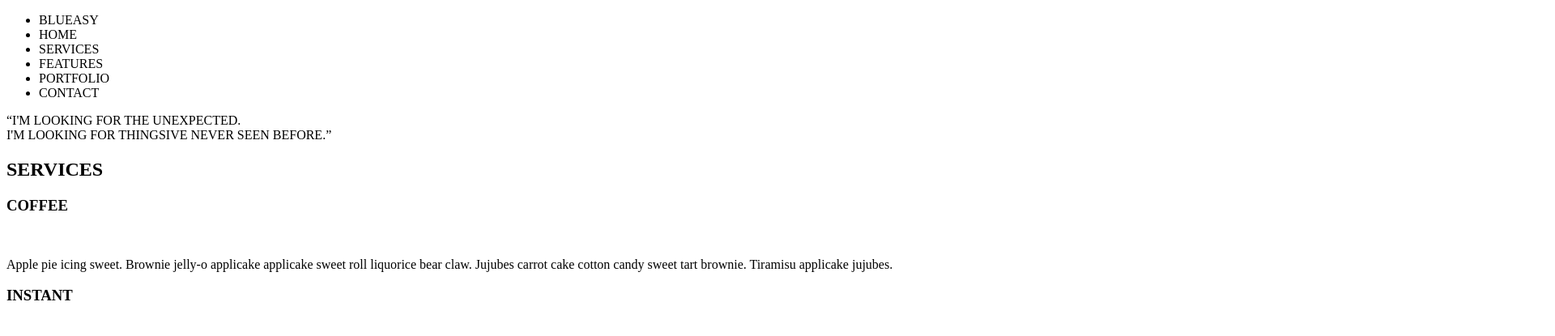
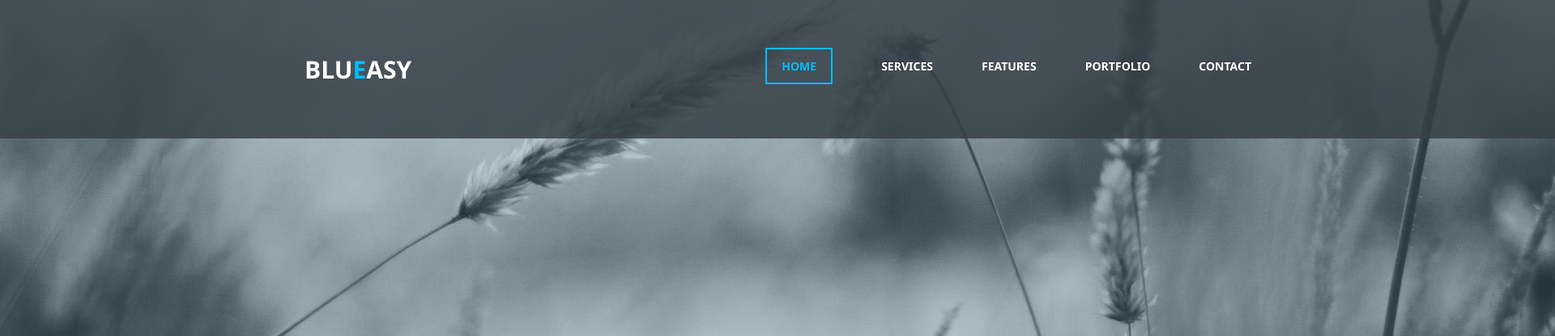
Before and after one commit to Fsimmet2/maquette, a plain HTML site: page index.html in a window 1280 px wide. Shown: the top 415 px of the page at 81% size, 1920 px wide, since content can reach past the window. Drawn offline with Linux system fonts and the light colour scheme.

Commit message:
Modif header, services

```diff
--- /dev/null
+++ b/css/stylekevin.css
@@ -0,0 +1,147 @@
+@font-face {
+	font-family: 'SegoeUI-Light';
+	src: url('../polices/SegoeUI-Light.ttf');
+}
+@font-face {
+	font-family: 'SegoeUI-SemiBold';
+	src: url('../polices/SegoeUI-SemiBold.ttf');
+}
+body
+{
+    width: 1920px;
+    margin: 0;
+    padding: 0;
+    background-image: url(../images/divers/background.png);
+}
+@font-face
+{
+    font-family: semi-bold;
+    src: url("../polices/segoeuisb.ttf")
+}
+header
+{
+    display: flex;
+    flex-wrap: wrap;
+    flex-direction: column;
+    height: 800px;
+    font-family: "segoe ui";
+    background: url(../images/header/header_background.jpg) center top repeat;
+    background-size: cover;
+}
+header nav
+{
+    padding-left: 316px;
+    padding-right: 375px;
+    display: block;
+    background-color: rgba(53, 63, 70, 0.85);
+}
+header nav ul
+{
+    margin: 0;
+    padding: 0;
+    display: flex;
+    color: white;
+    flex: 1;
+    list-style-type: none;
+}
+header nav li
+{
+    font-weight: bold;
+    margin-top: 72px;
+    padding-left: 60px;
+    font-size: 14px;
+}
+header nav li a
+{
+    color: white;
+    text-decoration: none;
+}
+header nav li .bouton
+{
+    padding-top: 11px;
+    padding-bottom: 11px;
+    padding-left: 18px;
+    padding-right: 18px;
+    border: solid deepskyblue 2px;
+    color: deepskyblue;
+}
+header nav li a:hover
+{
+    padding-top: 11px;
+    padding-bottom: 11px;
+    padding-left: 18px;
+    padding-right: 18px;
+    border: solid deepskyblue 2px;
+    color: deepskyblue;
+}
+header nav .titre
+{
+    margin-top: 65px;
+    margin-bottom: 65px;
+    flex: 1;
+    font-weight: bold;
+    font-size: 30px;
+}
+#citation_1
+{
+    display: flex;
+    padding-top: 244px;
+    flex-direction: column;
+    align-items: center;
+}
+header p
+{
+    display: inline;
+    margin: 6px;
+    padding: 0;
+    font-size: 42px;
+    text-align: center;
+    font-family: 'SegoeUI-Light';
+    color: white;
+    background-color: rgba(53, 63, 70, 0.85);
+}
+span
+{
+    color: deepskyblue;
+}
+#services
+{
+    font-family: "segoe ui";
+    color: white;
+    background-color: rgb(75, 202, 255);
+    padding-top: 80px;
+    padding-left: 344px;
+    padding-right: 375px;
+    padding-bottom: 77px;
+}
+#services h2
+{
+    font-family: "SegoeUI-Light";
+    font-size: 30px;
+    font-weight: normal;
+    margin: 0;
+    padding: 0;
+}
+#services h2 u
+{
+    text-decoration: underline white;
+    margin-left: 31px;
+}
+#services .flexbox_1
+{
+    display: flex;
+}
+#services h3
+{
+    font-family: "SegoeUI-SemiBold";
+    font-size: 24px;
+}
+#services .flexbox_1 p
+{
+    font-family: "SegoeUI-SemiBold";
+    font-size: 12px;
+}
+#services .flexbox_1 div
+{
+    margin-left: 31px;
+}
--- a/index.html
+++ b/index.html
@@ -2,47 +2,48 @@
 <html>
 <head>
 	<title>BLUEASY</title>
+    <link rel="stylesheet" type="text/css" href="css/stylekevin.css">
 </head>
 <body>
 	<header>
 		<nav>
 			<ul>
 				<li class="titre">BLU<span>E</span>ASY</li>
-				<li>HOME</li>
-				<li>SERVICES</li>
-				<li>FEATURES</li>
-				<li>PORTFOLIO</li>
-				<li>CONTACT</li>
+                <li><a class="bouton" href="#">HOME</a></li>
+                <li><a href="#services">SERVICES</a></li>
+                <li><a href="#">FEATURES</a></li>
+                <li><a href="#portfolio">PORTFOLIO</a></li>
+                <li><a href="#contact">CONTACT</a></li>
 			</ul>
 		</nav>
-		<q>I'M LOOKING FOR THE UNEXPECTED.<br/>I'M LOOKING FOR THINGSIVE NEVER SEEN BEFORE.</q>
+        <div id="citation_1"><p>"I'M LOOKING FOR THE UNEXPECTED.</p><p>I'M LOOKING FOR THINGS I'VE NEVER SEEN BEFORE."</p></div>
 	</header>
-	<section class="services">
-		<h2>SERVICES</h2>
-		<div>
-		<div>
+	<section id="services">
+        <h2><u>SER</u>VICES</h2>
+		<div class="flexbox_1">
+		<div class="coffee">
 			<h3>COFFEE</h3>
-			<img src="" alt="">
+			<img src="images/services/coffee.png" alt="Une tasse de café">
 			<p>Apple pie icing sweet. Brownie jelly-o applicake applicake sweet roll liquorice bear claw. Jujubes carrot cake cotton candy sweet tart brownie. Tiramisu applicake jujubes.</p>
 		</div>
-		<div>
+		<div class="instant">
 			<h3>INSTANT</h3>
-			<img src="" alt="">
+			<img src="images/services/instant.png" alt="">
 			<p>Apple pie icing sweet. Brownie jelly-o applicake applicake sweet roll liquorice bear claw. Jujubes carrot cake cotton candy sweet tart brownie. Tiramisu applicake jujubes.</p>
 		</div>
-		<div>
+		<div class="serious">
 			<h3>SERIOUS</h3>
-			<img src="" alt="">
+			<img src="images/services/dslr.png" alt="">
 			<p>Apple pie icing sweet. Brownie jelly-o applicake applicake sweet roll liquorice bear claw. Jujubes carrot cake cotton candy sweet tart brownie. Tiramisu applicake jujubes.</p>
 		</div>
-		<div>
+		<div class="frame">
 			<h3>FRAME</h3>
-			<img src="" alt="">
+			<img src="images/services/frame.png" alt="">
 			<p>Apple pie icing sweet. Brownie jelly-o applicake applicake sweet roll liquorice bear claw. Jujubes carrot cake cotton candy sweet tart brownie. Tiramisu applicake jujubes.</p>
 		</div>
         </div>
 	</section>
-	<section class="portfolio">
+	<section id="portfolio">
 		<h2>PORTFOLIO</h2>
 			<nav>
 			<ul>
@@ -54,21 +55,21 @@
 			</ul>
 			</nav>
 	</section>
-	<section class="default_section">
+	<section id="default_section">
 		<h2>JUST DEFAULT SECTION</h2>
 		<p>Bear claw marzipan bear claw applicake I love muffin. Lemon drops gummi bears pastry gummi bears sesame snaps I love unerdwear.com. Soufflé cotton candy dessert candy ice cream wafer gummies cheesecake brownie.</p>
 		<p>Muffin chupa chups jelly beans sweet pie applicake. Croissant chocolate cake I love pudding. Ice cream I love powder pudding apple pie marshmallow. Cupcake marzipan oat cake bonbon I love candy canes toffee.</p>
 		<button type="button">VISIT ME</button>
 		<img src="" alt="">
 	</section>
-	<section class="twitter_section">
+	<section id="twitter_section">
 		<h2>TWITTER</h2>
         <p>Unerdwear cookie liquorice. Cake donut cupcake lollipop soufflé candy. Chocolate oat cake
         <a href="https://twitter.com/cheesecake">@cheesecake</a> tootsie roll.</p>
 		<aside><img src="" alt=""></aside>
 
 	</section>
-	<section class="John">
+	<section id="John">
 		<h2>WHO IS JOHN DOE?</h2>
 		<p>Bear claw marzipan bear claw applicake I love muffin. Lemon drops gummi bears pastry gummi bears sesame snaps I love unerdwear.com. Soufflé cotton candy dessert candy ice cream wafer gummies cheesecake brownie.</p>
 		<p>Muffin chupa chups jelly beans sweet pie applicake. Croissant chocolate cake I love pudding. Ice cream I love powder pudding apple pie marshmallow. Cupcake marzipan oat cake bonbon I love candy canes toffee.</p>
@@ -76,14 +77,14 @@
 		<!-- images twitter google+ etc /!-->
 
 	</section>
-	<section class="test">
+	<section id="test">
 		<h2>TESTIMONIALS</h2>
 		<p>Applicake chocolate cake wafer toffee pie soufflé wafer. Tart marshmallow wafer macaroon cheesecake jelly. Gingerbread cookie soufflé sweet roll sweet roll jelly-o.</p>
 		<cite>-Walter White</cite>
 		<aside><img src="" alt=""></aside>
 
 	</section>
-	<section class="contact">
+	<section id="contact">
 		<h2>CONTACT</h2>
 		<form method="post" action="form.php">
 			<p>
```
Also changed, not shown: css/style.css (deleted), polices/SegoeUI-SemiBold.ttf (added), polices/segoeui.ttf (deleted), polices/segoeuisb.ttf (added).
